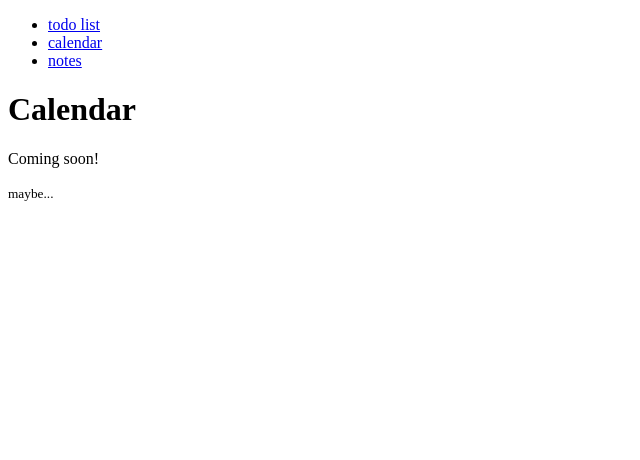
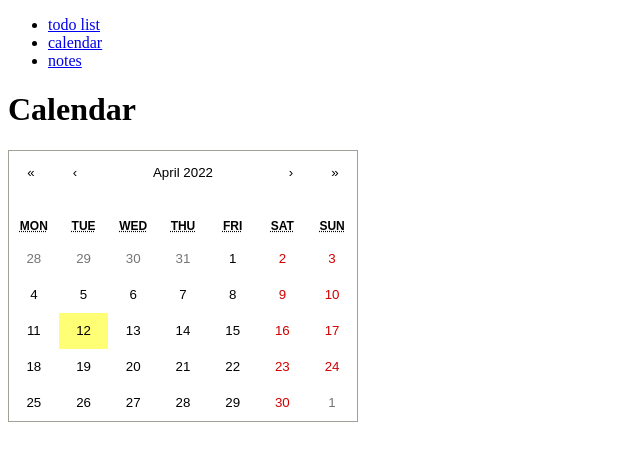
Before and after one commit to magalifabri/react-intro, a React (Create React App) app: page /calendar in a window 1280 px wide. Shown: the top 460 px of the page, without its empty margins (0-640 px from the left). Built offline with nearby package versions, Linux system fonts and the light colour scheme.

Commit message:
Todo date integration and Calendar update:
- Move todos (and related) variables from TodoList to App and pass them to function components
- Move Calendar to CalendarPage
- Install date-fns and react-date-picker
- Add date to todos via date picker
- Indicate on calendar which dates have a todo

```diff
--- a/package.json
+++ b/package.json
@@ -6,7 +6,10 @@
     "@testing-library/jest-dom": "^5.16.4",
     "@testing-library/react": "^12.1.4",
     "@testing-library/user-event": "^13.5.0",
+    "date-fns": "^2.28.0",
     "react": "^18.0.0",
+    "react-calendar": "^3.7.0",
+    "react-date-picker": "^8.4.0",
     "react-dom": "^18.0.0",
     "react-router-dom": "^6.3.0",
     "react-scripts": "5.0.0",
--- a/src/App.js
+++ b/src/App.js
@@ -1,18 +1,54 @@
 import {BrowserRouter as Router, Route, Routes} from "react-router-dom";
 import TodoList from "./TodoList";
 import Nav from "./Nav";
-import Calendar from "./Calendar";
 import Notes from "./Notes";
+import CalendarPage from "./CalendarPage";
+import {useEffect, useState} from "react";
+
+const LOCAL_STORAGE_TODOS_KEY = 'todos';
+const LOCAL_STORAGE_ID_COUNTER_KEY = 'idCounter';
 
 
 const App = () => {
+    const [todos, setTodos] = useState([]);
+    const [idCounter, setIdCounter] = useState(1);
+
+
+    // load states from local storage
+    useEffect(() => {
+        const storedTodos = JSON.parse(localStorage.getItem(LOCAL_STORAGE_TODOS_KEY));
+        const storedIdCounter = Number(localStorage.getItem(LOCAL_STORAGE_ID_COUNTER_KEY));
+
+        if (storedTodos && storedTodos.length > 0) {
+            setTodos(storedTodos);
+        }
+
+        if (storedIdCounter > 1) {
+            setIdCounter(storedIdCounter);
+        }
+    }, []);
+
+
+    // save states in local storage
+    useEffect(() => {
+        localStorage.setItem(LOCAL_STORAGE_TODOS_KEY, JSON.stringify(todos))
+        localStorage.setItem(LOCAL_STORAGE_ID_COUNTER_KEY, String(idCounter));
+        console.log(todos)
+    }, [todos, idCounter]);
+
+
     return (
         <Router>
             <Nav/>
 
             <Routes>
-                <Route path="/" element={<TodoList/>}/>
-                <Route path="/calendar" element={<Calendar/>}/>
+                <Route path="/" element={<TodoList
+                    todos={todos}
+                    setTodos={setTodos}
+                    idCounter={idCounter}
+                    setIdCounter={setIdCounter}
+                />}/>
+                <Route path="/calendar" element={<CalendarPage todos={todos}/>}/>
                 <Route path="/notes" element={<Notes/>}/>
             </Routes>
         </Router>
--- a/src/Calendar.js
+++ /dev/null
@@ -1,13 +0,0 @@
-import React from 'react';
-
-const Calendar = () => {
-    return (
-        <div>
-            <h1>Calendar</h1>
-            <p>Coming soon!</p>
-            <small>maybe...</small>
-        </div>
-    );
-};
-
-export default Calendar;
--- /dev/null
+++ b/src/CalendarPage.js
@@ -0,0 +1,29 @@
+import React from 'react';
+import Calendar from 'react-calendar';
+import 'react-calendar/dist/Calendar.css';
+import {differenceInCalendarDays, parseISO} from 'date-fns';
+
+
+const CalendarPage = ({todos}) => {
+    function tileContent({date, view}) {
+        // Add to-do indication in month view only
+        if (view === 'month') {
+            if (todos.find(todo => differenceInCalendarDays(parseISO(todo.date), date) === 0)) {
+                return ' todo';
+            }
+        }
+    }
+
+
+    return (
+        <div>
+            <h1>Calendar</h1>
+
+            <Calendar
+                tileContent={tileContent}
+            />
+        </div>
+    );
+};
+
+export default CalendarPage;
--- a/src/TodoList.js
+++ b/src/TodoList.js
@@ -1,48 +1,11 @@
-import React, {useEffect, useRef, useState} from 'react';
+import React, {useRef, useState} from 'react';
 import Todo from "./Todo";
-
-const LOCAL_STORAGE_TODOS_KEY = 'todos';
-const LOCAL_STORAGE_ID_COUNTER_KEY = 'idCounter';
+import DatePicker from 'react-date-picker'
 
 
-const TodoList = () => {
-
+const TodoList = ({todos, setTodos, idCounter, setIdCounter}) => {
     const todoNameRef = useRef();
-    const [todos, setTodos] = useState([]);
-    const [idCounter, setIdCounter] = useState(0);
-
-
-    // load states from local storage
-    useEffect(() => {
-        const storedTodos = JSON.parse(localStorage.getItem(LOCAL_STORAGE_TODOS_KEY));
-        const storedIdCounter = Number(localStorage.getItem(LOCAL_STORAGE_ID_COUNTER_KEY));
-
-        if (storedTodos && storedTodos.length > 0) {
-            setTodos(storedTodos);
-        }
-
-        if (storedIdCounter) {
-            setIdCounter(storedIdCounter);
-        }
-    }, []);
-
-
-    // save states in local storage
-    useEffect(() => {
-        localStorage.setItem(LOCAL_STORAGE_TODOS_KEY, JSON.stringify(todos))
-        localStorage.setItem(LOCAL_STORAGE_ID_COUNTER_KEY, String(idCounter));
-    }, [todos, idCounter]);
-
-
-    const getTodosWithNewTodoAdded = (newTodoName, prevTodos) => {
-        setIdCounter(idCounter + 1);
-
-        return [...prevTodos, {
-            id: idCounter,
-            name: newTodoName,
-            complete: false,
-        }];
-    }
+    const [pickedDate, setPickedDate] = useState();
 
 
     const handleAddTodo = () => {
@@ -52,10 +15,20 @@ const TodoList = () => {
             return;
         }
 
-        setTodos(prevTodos => getTodosWithNewTodoAdded(newTodoName, prevTodos));
+        setTodos(prevTodos => {
+            return [...prevTodos, {
+                id: idCounter,
+                name: newTodoName,
+                complete: false,
+                date: pickedDate ?? false,
+            }];
+        });
 
-        // empty input field
+        setIdCounter(idCounter + 1);
+
+        // empty input fields
         todoNameRef.current.value = '';
+        setPickedDate();
     }
 
 
@@ -131,11 +104,22 @@ const TodoList = () => {
             </div>
             <input ref={todoNameRef} onKeyDown={handleKeyDown}
                    type="text"/>
+            <br/>
+            <br/>
+            <DatePicker onChange={setPickedDate} value={pickedDate} />
+            <br/>
+            <br/>
             <button onClick={handleAddTodo}>+</button>
+            <br/>
+            <br/>
             <button onClick={handleClearCompletedTodos}>clear
                 completed
             </button>
+            <br/>
+            <br/>
             <button onClick={handleClearAllTodos}>clear all</button>
+            <br/>
+            <br/>
             <div>{getTodoStatusString()}</div>
         </>
     );
```
Also changed, not shown: 1 other file (tests, documents, lock files or other folders).
